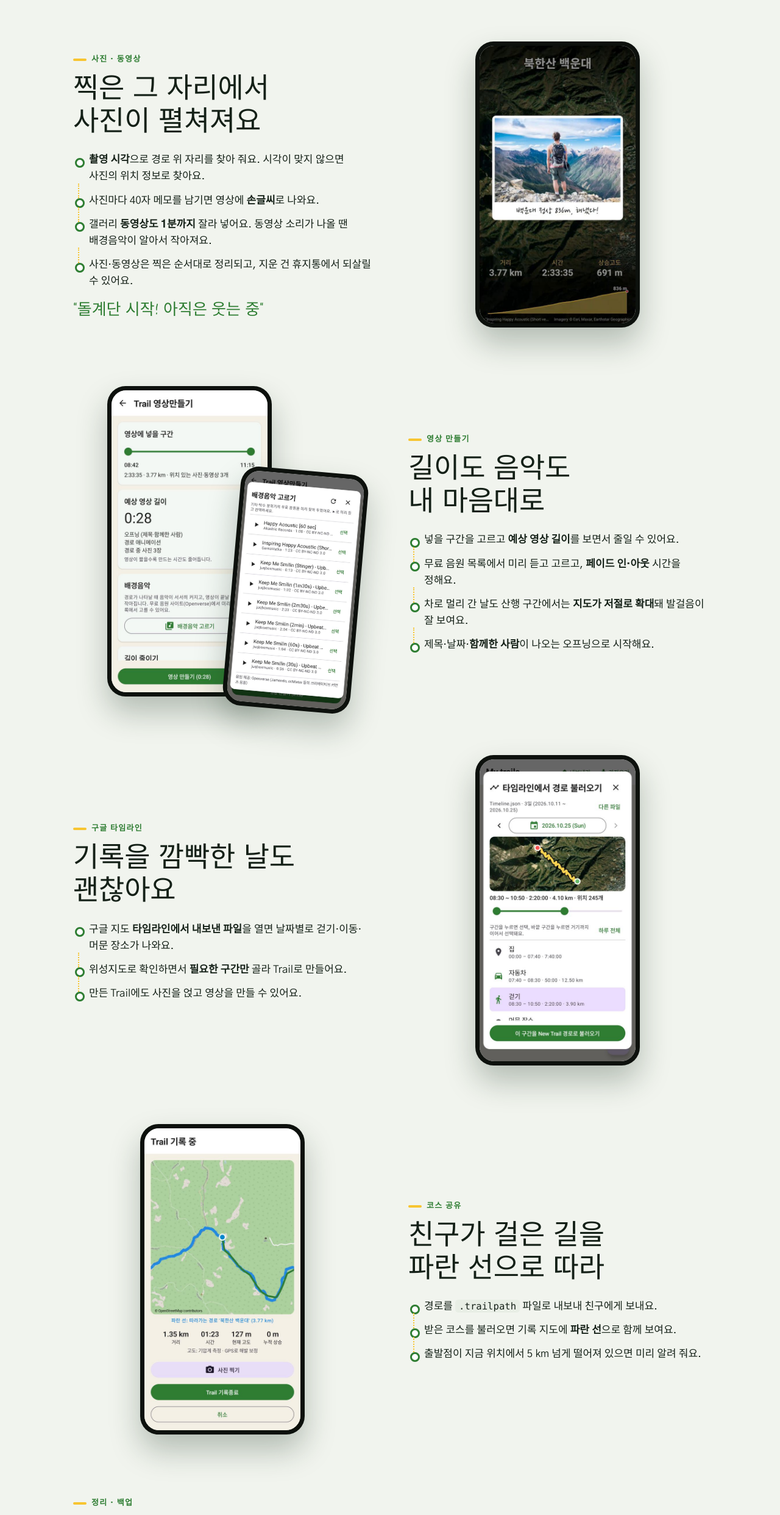
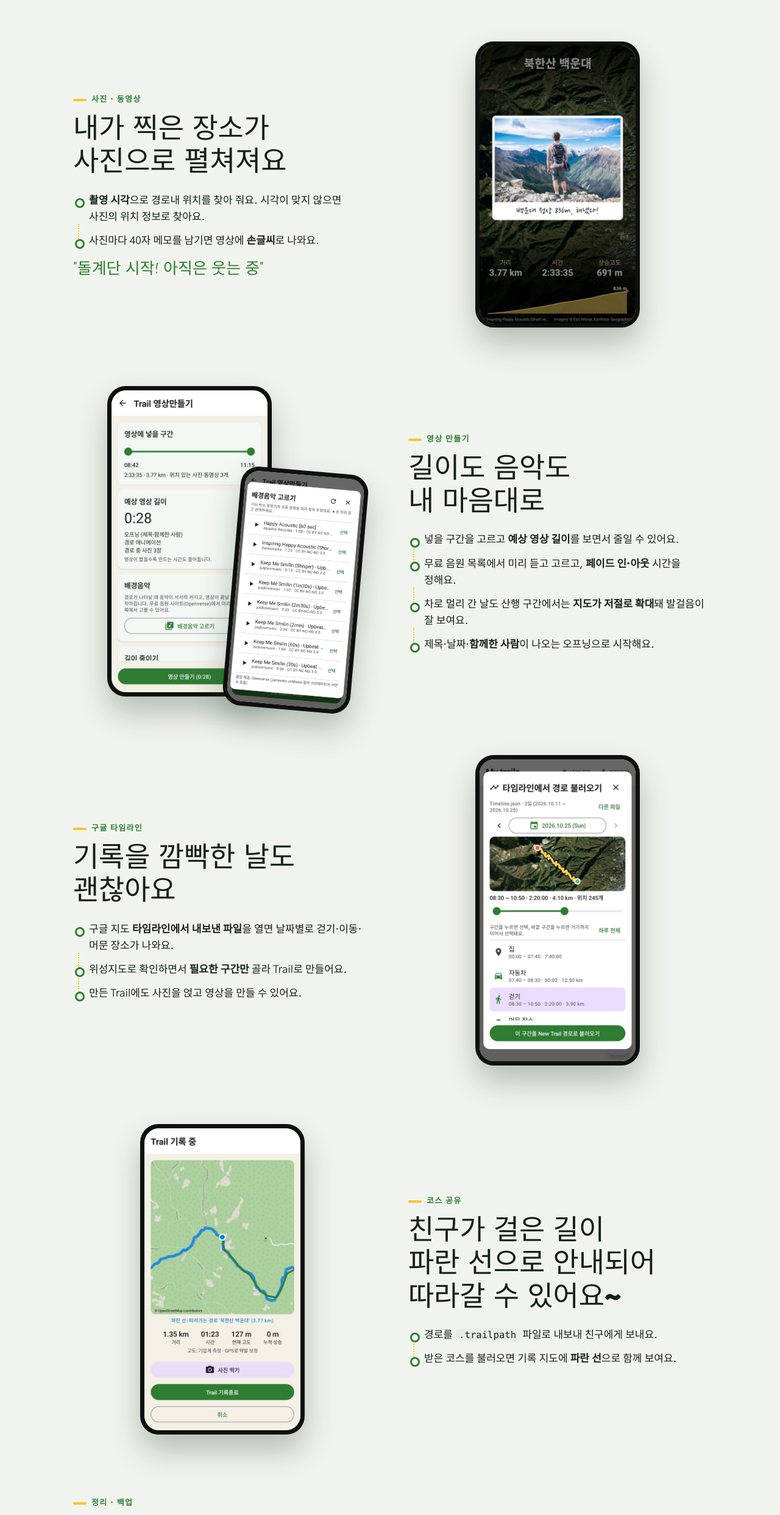
Before and after one commit to projmaro/mytrail, a plain HTML site: page index.html in a window 1280 px wide. Shown: the part 1800-4284 px from the top of the page at 61% size. Drawn offline with Linux system fonts and the light colour scheme.

Commit message:
Update index.html

```diff
--- a/index.html
+++ b/index.html
@@ -290,12 +290,10 @@
     <div class="wrap feature">
       <div class="copy">
         <span class="eyebrow">사진 · 동영상</span>
-        <h2>찍은 그 자리에서<br>사진이 펼쳐져요</h2>
+        <h2>내가 찍은 장소가<br>사진으로 펼쳐져요</h2>
         <ul class="points">
-          <li><b>촬영 시각</b>으로 경로 위 자리를 찾아 줘요. 시각이 맞지 않으면 사진의 위치 정보로 찾아요.</li>
+          <li><b>촬영 시각</b>으로 경로내 위치를 찾아 줘요. 시각이 맞지 않으면 사진의 위치 정보로 찾아요.</li>
           <li>사진마다 40자 메모를 남기면 영상에 <b>손글씨</b>로 나와요.</li>
-          <li>갤러리 <b>동영상도 1분까지</b> 잘라 넣어요. 동영상 소리가 나올 땐 배경음악이 알아서 작아져요.</li>
-          <li>사진·동영상은 찍은 순서대로 정리되고, 지운 건 휴지통에서 되살릴 수 있어요.</li>
         </ul>
         <p class="hand">"돌계단 시작! 아직은 웃는 중"</p>
       </div>
@@ -345,11 +343,10 @@
     <div class="wrap feature flip">
       <div class="copy">
         <span class="eyebrow">코스 공유</span>
-        <h2>친구가 걸은 길을<br>파란 선으로 따라</h2>
+        <h2>친구가 걸은 길이<br>파란 선으로 안내되어 <br>따라갈 수 있어요~</h2>
         <ul class="points">
           <li>경로를 <span class="file">.trailpath</span> 파일로 내보내 친구에게 보내요.</li>
           <li>받은 코스를 불러오면 기록 지도에 <b>파란 선</b>으로 함께 보여요.</li>
-          <li>출발점이 지금 위치에서 5 km 넘게 떨어져 있으면 미리 알려 줘요.</li>
         </ul>
       </div>
       <div class="shots">
@@ -418,7 +415,7 @@
   <section class="closing">
     <div class="wrap">
       <h2>다음 산행은<br>영상으로 남겨요</h2>
-      <p>주말 산행 전에 미리 깔아 두세요.</p>
+      <p>주말 산행 전에 미리 준비하세요~</p>
       <a class="play" href="https://play.google.com/store/apps/details?id=com.trailmemory.app" rel="noopener">
         <svg viewBox="0 0 24 24" aria-hidden="true"><path fill="currentColor" d="M12 3a1 1 0 0 1 1 1v9.59l3.3-3.3a1 1 0 1 1 1.4 1.42l-5 5a1 1 0 0 1-1.4 0l-5-5a1 1 0 1 1 1.4-1.42l3.3 3.3V4a1 1 0 0 1 1-1zM5 19h14a1 1 0 1 1 0 2H5a1 1 0 1 1 0-2z"/></svg>
         <span><small>무료 다운로드</small><b>Google Play에서 받기</b></span>
@@ -430,7 +427,7 @@
 <footer>
   <div class="wrap">
     <nav><a href="privacy.html">개인정보처리방침</a><a href="#faq">자주 묻는 질문</a></nav>
-    <p>문의: [문의 이메일 주소]</p>
+    <p>문의: pma2834@gmail.com</p>
     <p>화면 속 산행은 시연용 예시입니다. 위성지도 © Esri, Maxar, Earthstar Geographics · 지도 © OpenStreetMap contributors · 시연 사진 CC0</p>
     <p>Google Play는 Google LLC의 상표입니다. © 2026 MyTrail</p>
   </div>
```
